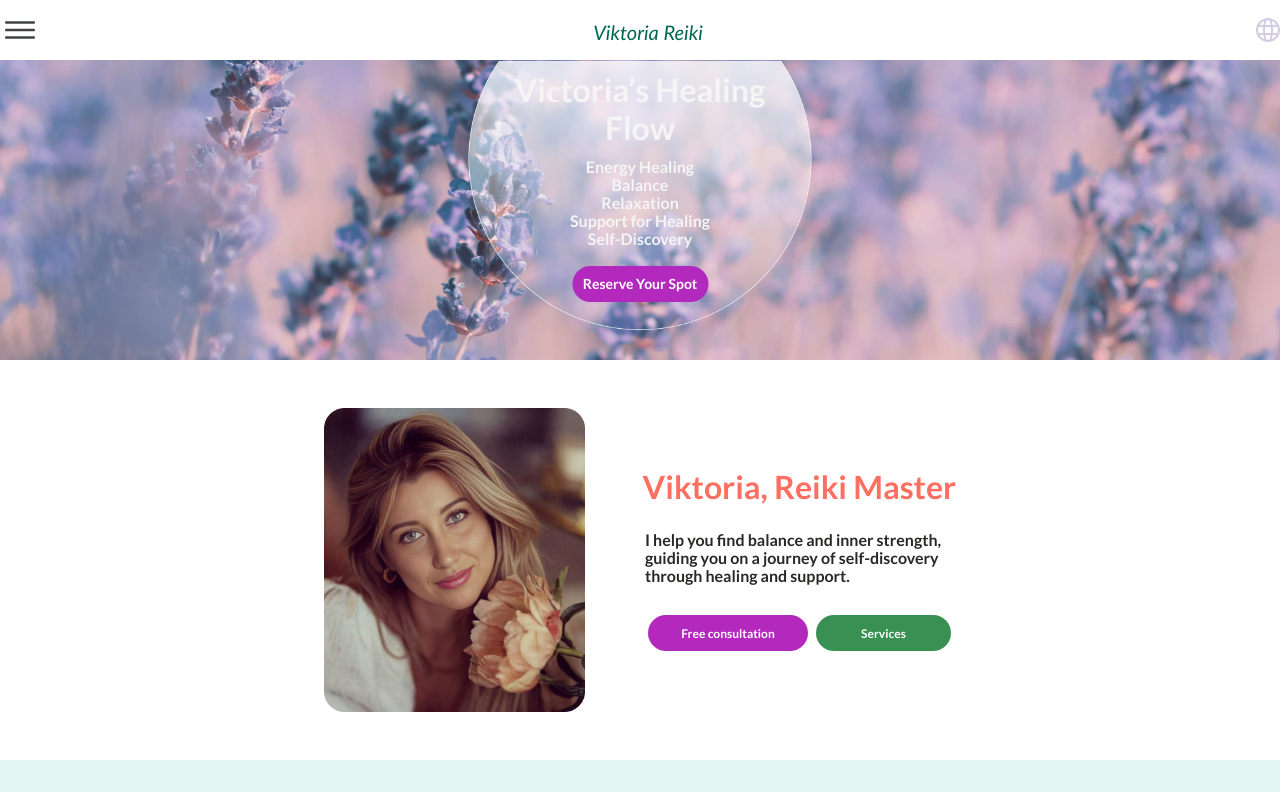
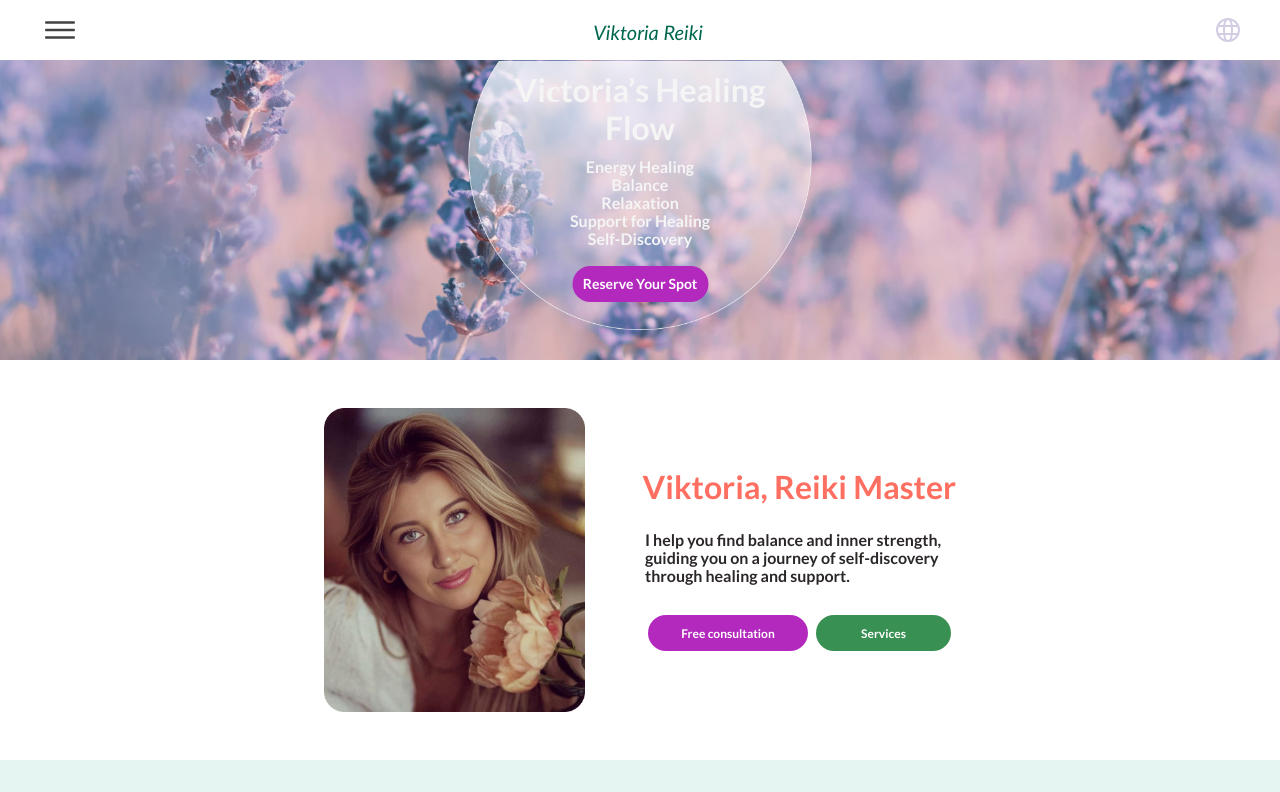
Before and after one commit to Pozniak17/Victoria_Reiki, a React (Vite) app: page / in a window 1280 px wide. Shown: the top 792 px of the page. Built offline with nearby package versions, Linux system fonts and the light colour scheme.

Commit message:
update container in all sections

```diff
--- a/src/components/App/App.tsx
+++ b/src/components/App/App.tsx
@@ -3,17 +3,16 @@ import { Home } from "../../pages/Home";
 import { NotFoundPage } from "../../pages/NotFoundPage";
 import { AboutMe } from "../../pages/AboutMe";
 import { SharedLayout } from "../SharedLayout";
-import css from "./App.module.css";
 
 export function App() {
   return (
-    <div className={css.container}>
+    <>
       <SharedLayout />
       <Routes>
         <Route path="/" element={<Home />} />
         <Route path="/about-me" element={<AboutMe />} />
         <Route path="*" element={<NotFoundPage />} />
       </Routes>
-    </div>
+    </>
   );
 }
--- a/src/components/Benefits/Benefits.module.css
+++ b/src/components/Benefits/Benefits.module.css
@@ -1,12 +1,27 @@
+.container {
+  margin: 0 auto;
+  padding: 0 16px;
+}
+
+@media (min-width: 375px) {
+}
+@media (min-width: 768px) {
+  .container {
+    padding: 0 40px;
+  }
+}
+@media (min-width: 1440px) {
+  .container {
+    padding: 0 120px;
+  }
+}
+
 .benefits {
   padding-top: 40px;
   padding-bottom: 40px;
-  padding-left: 16px;
-  padding-right: 16px;
-
   background: var(--Irony, #fffef3);
-  margin-left: auto;
-  margin-right: auto;
+  /* margin-left: auto;
+  margin-right: auto; */
 }
 
 .image_wrapper {
@@ -66,8 +81,6 @@
   .benefits {
     padding-top: 86px;
     padding-bottom: 86px;
-    padding-left: 40px;
-    padding-right: 40px;
   }
   .benefits_wrapper {
     display: flex;
--- a/src/components/Benefits/Benefits.tsx
+++ b/src/components/Benefits/Benefits.tsx
@@ -2,7 +2,7 @@ import css from "./Benefits.module.css";
 
 export function Benefits() {
   return (
-    <section className={css.benefits}>
+    <section className={`${css.benefits} ${css.container}`}>
       <div className={css.benefits_wrapper}>
         <ul className={css.image_wrapper}>
           <li className={css.image_item}>
--- a/src/components/Blog/Blog.module.css
+++ b/src/components/Blog/Blog.module.css
@@ -1,3 +1,21 @@
+.container {
+  margin: 0 auto;
+  padding: 0 16px;
+}
+
+@media (min-width: 375px) {
+}
+@media (min-width: 768px) {
+  .container {
+    padding: 0 40px;
+  }
+}
+@media (min-width: 1440px) {
+  .container {
+    padding: 0 120px;
+  }
+}
+
 .blog {
   margin-left: auto;
   margin-right: auto;
--- a/src/components/Blog/Blog.tsx
+++ b/src/components/Blog/Blog.tsx
@@ -2,7 +2,7 @@ import css from "./Blog.module.css";
 
 export function Blog() {
   return (
-    <section className={css.blog}>
+    <section className={`${css.blog} ${css.container}`}>
       <h2 className={css.title}>Healing Services Offered</h2>
       <p className={css.text}>
         These are the different ways I can support your wellness journey.
--- a/src/components/SharedLayout/SharedLayout.module.css
+++ b/src/components/SharedLayout/SharedLayout.module.css
@@ -1,3 +1,21 @@
+.container {
+  margin: 0 auto;
+  padding: 0 16px;
+}
+
+@media (min-width: 375px) {
+}
+@media (min-width: 768px) {
+  .container {
+    padding: 0 40px;
+  }
+}
+@media (min-width: 1440px) {
+  .container {
+    padding: 0 120px;
+  }
+}
+
 .header {
   height: 60px;
   padding-top: 10px;
--- a/src/components/SharedLayout/SharedLayout.tsx
+++ b/src/components/SharedLayout/SharedLayout.tsx
@@ -22,7 +22,7 @@ export function SharedLayout() {
   }, []);
 
   return (
-    <header className={css.header}>
+    <header className={`${css.header} ${css.container}`}>
       {isMobile ? <MobileMenu /> : <DesktopMenu />}
     </header>
   );
```
Also changed, not shown: src/components/App/App.module.css (deleted, +0 -17 lines).
